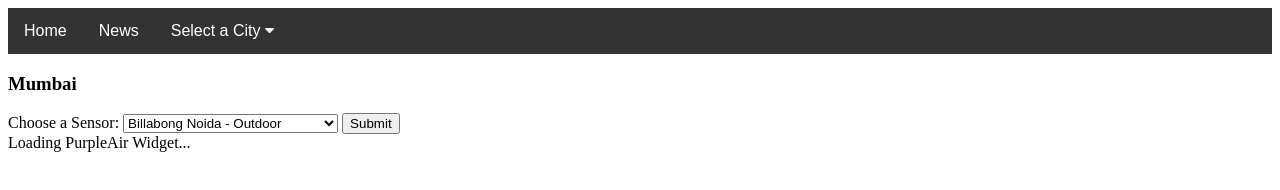
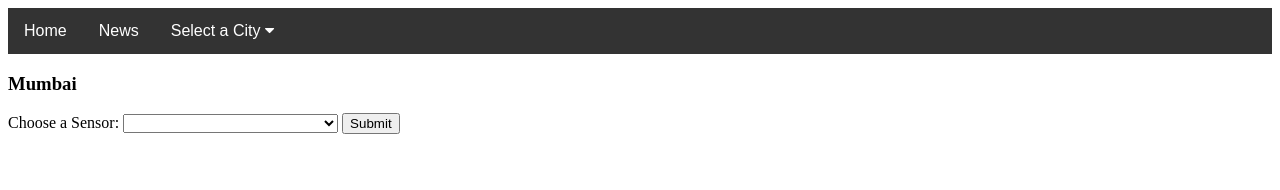
Before and after one commit to vinaymhk/sensor, a plain HTML site: page mumbai.html in a window 1280 px wide. Drawn offline with Linux system fonts and the light colour scheme; a script that the page names is missing.

Commit message:
again again updated mumbai

```diff
--- a/mumbai.html
+++ b/mumbai.html
@@ -89,6 +89,7 @@
 
 <label for="sensor">Choose a Sensor:</label>
   <select id="sendor">
+  <option value="emp"> </option>
     <option value="bno">Billabong Noida - Outdoor</option>
     <option value="bni">Billabong Noida - Indoor</option>
     <option value="mpso">Modern Public School - Outdoor</option>
@@ -100,8 +101,8 @@
   </select>
 
   <button type="button" onclick="GetSelectedValue()">Submit</button>
-<div id='PurpleAirWidget_40073_module_AQI_conversion_C0_average_10_layer_standard'>Loading PurpleAir Widget...</div>
-<script src='https://www.purpleair.com/pa.widget.js?key=0MVS6NWTLRS7FOSZ&module=AQI&conversion=C0&average=10&layer=standard&container=PurpleAirWidget_40073_module_AQI_conversion_C0_average_10_layer_standard'></script>
+<div id='PurpleAirWidget_40109_module_AQI_conversion_C0_average_10_layer_standard'style='display: none;'>Loading PurpleAir Widget...</div>
+<script src='https://www.purpleair.com/pa.widget.js?key=NZXPS08FOI472JZR&module=AQI&conversion=C0&average=10&layer=standard&container=PurpleAirWidget_40109_module_AQI_conversion_C0_average_10_layer_standard'></script>
 
 
 
```
